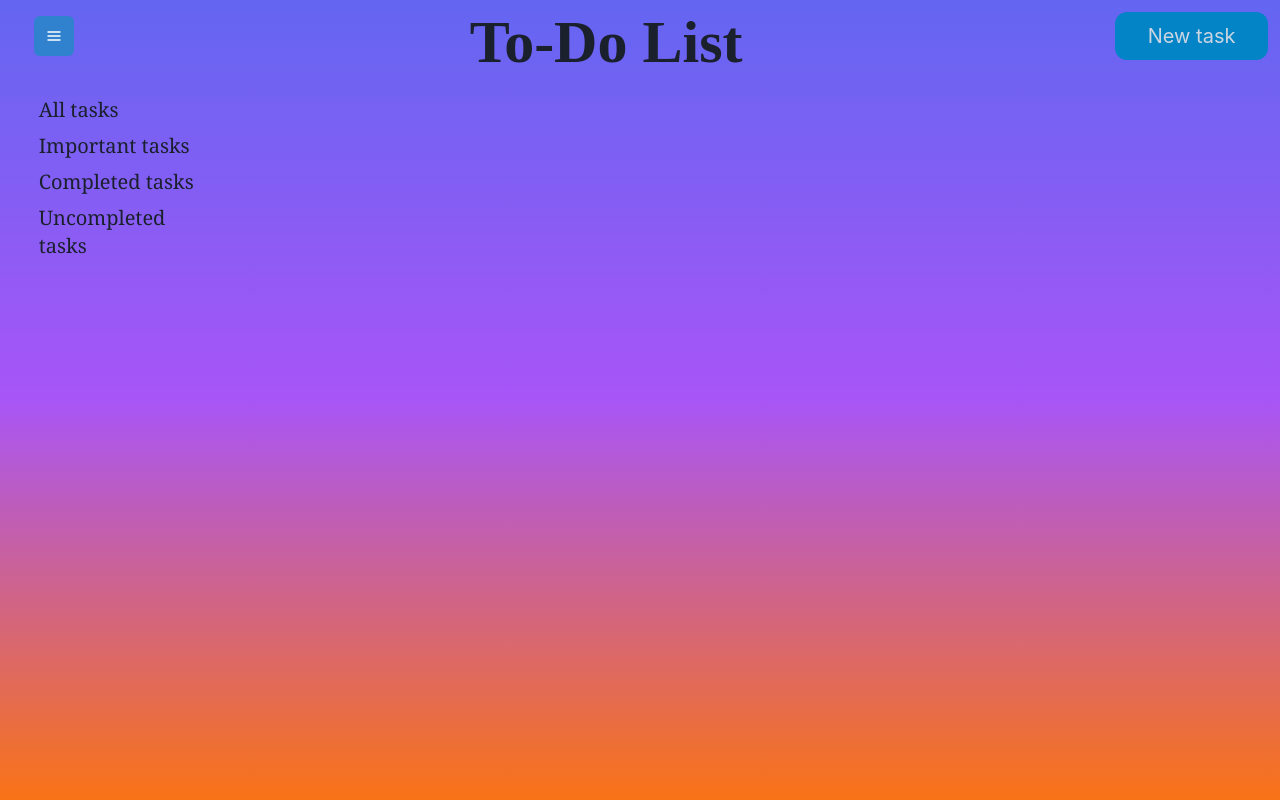
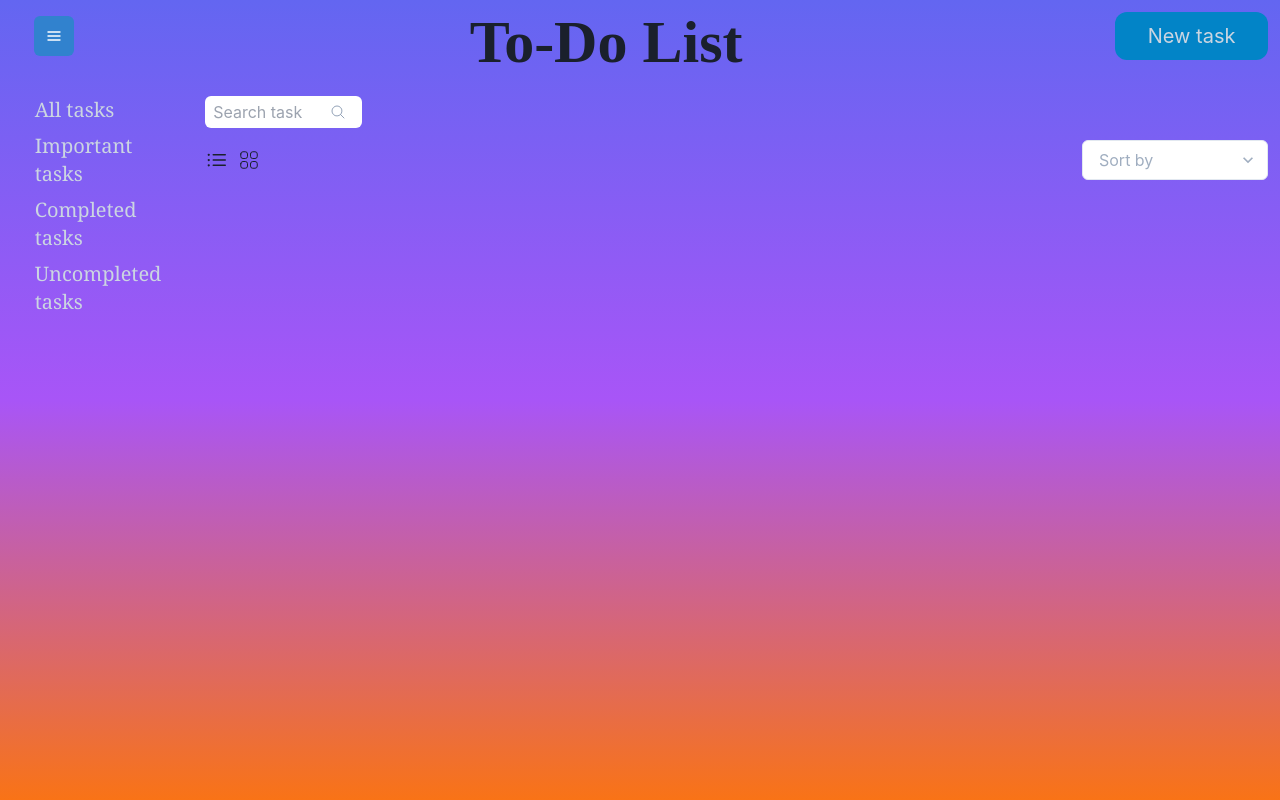
Before and after one commit to ArthurChemov/todo_app_react, a React (Create React App) app: page / in a window 1280 px wide. Built offline with nearby package versions, Linux system fonts and the light colour scheme.

Commit message:
Update sidebar

```diff
--- a/src/components/menu/Header.tsx
+++ b/src/components/menu/Header.tsx
@@ -12,9 +12,9 @@ function Header() {
                 To-Do List
             </Flex>
             <button className='rounded-xl text-slate-300 bg-sky-600 hover:bg-sky-700 mt-3 mr-3
-                small:h-12 small:w-28 small:text-xs
-                medium:h-18 medium:w-36 medium:text-base
-                large:h-18 large:w-48 large:text-xl'
+                small:h-12 md:h-18 lg:h-18
+                small:w-28 md:w-36 lg:w-48
+                small:text-xs md:text-base lg:text-xl'
             >
                 New task
             </button>
--- a/src/components/menu/Sidebar.tsx
+++ b/src/components/menu/Sidebar.tsx
@@ -1,17 +1,16 @@
-import { Flex, Box } from "@chakra-ui/react";
+import { Flex, Box, Select } from "@chakra-ui/react";
 import { NavLink } from 'react-router-dom';
 import { links } from './Links';
 
 function Sidebar() {
     return (
         <Flex className=' h-full w-full fixed items-start flex-row'>
-            <Flex className='w-1/6 items-center flex-col font-serif pt-6 ml-3'
-            >
+            <Flex className='w-1/6 items-center flex-col font-serif pt-6 ml-3'>
                 {links.map((item, index) => {
                     return (
-                        <nav key={index} className='mb-2 hover:text-red-500 hover:border-4 hover:border-transparent hover:border-r-red-500
-                        small:text-xs medium:text-base large:text-xl
-                        small:w-full  medium:w-full    large:w-3/4'>
+                        <nav key={index} className='mb-2 hover:text-red-500 hover:border-4 hover:border-transparent hover:border-r-red-500 text-slate-300
+                        small:text-xs md:text-base lg:text-xl
+                        small:w-full  md:w-full    lg:w-3/4'>
                         <NavLink to={item.path}>
                             <span>{item.name}</span>
                         </NavLink>
@@ -19,6 +18,40 @@ function Sidebar() {
                     );
                 })}
             </Flex>
+            <Flex className=" w-full flex-col">
+                <Box className="small:w-full md:w-1/4 lg:w-1/6">
+                    <form className=" relative pt-6 mx-3" autoComplete="off">
+                        <label htmlFor="search" className="sr-only"></label>
+                        <input type="search" id="search" placeholder="Search task" className=" small: w-full h-8 md:max-w-xs rounded-md inputStyles pl-2"/>
+                        <svg xmlns="http://www.w3.org/2000/svg" fill="none" viewBox="0 0 24 24" strokeWidth="1.5" stroke="currentColor" className="absolute small:w-3 small:top-9 md:w-4 md:top-8 right-4 text-slate-400">
+                            <path strokeLinecap="round" strokeLinejoin="round" d="M21 21l-5.197-5.197m0 0A7.5 7.5 0 105.196 5.196a7.5 7.5 0 0010.607 10.607z"></path>
+                        </svg>
+                    </form>
+                </Box>
+                <Flex className=" mt-3 flex-row justify-between">
+                    <Flex className=" ml-3 gap-2 items-center">
+                        <button title="view in list" className=" w-6 h-6">
+                            <svg xmlns="http://www.w3.org/2000/svg" fill="none" strokeWidth="1.5" stroke="currentColor" className=" w-6 h-6 hover:text-sky-600">
+                                <path strokeLinecap="round" strokeLinejoin="round" d="M8.25 6.75h12M8.25 12h12m-12 5.25h12M3.75 6.75h.007v.008H3.75V6.75zm.375 0a.375.375 0 11-.75 0 .375.375 0 01.75 0zM3.75 12h.007v.008H3.75V12zm.375 0a.375.375 0 11-.75 0 .375.375 0 01.75 0zm-.375 5.25h.007v.008H3.75v-.008zm.375 0a.375.375 0 11-.75 0 .375.375 0 01.75 0z"></path>
+                            </svg>
+                        </button>
+                        <button title="view in grid" className=" w-6 h-6">
+                            <svg xmlns="http://www.w3.org/2000/svg" fill="none" strokeWidth="{1.5}" stroke="currentColor" className=" w-6 h-6 hover:text-sky-600">
+                                <path strokeLinecap="round" strokeLinejoin="round" d="M3.75 6A2.25 2.25 0 016 3.75h2.25A2.25 2.25 0 0110.5 6v2.25a2.25 2.25 0 01-2.25 2.25H6a2.25 2.25 0 01-2.25-2.25V6zM3.75 15.75A2.25 2.25 0 016 13.5h2.25a2.25 2.25 0 012.25 2.25V18a2.25 2.25 0 01-2.25 2.25H6A2.25 2.25 0 013.75 18v-2.25zM13.5 6a2.25 2.25 0 012.25-2.25H18A2.25 2.25 0 0120.25 6v2.25A2.25 2.25 0 0118 10.5h-2.25a2.25 2.25 0 01-2.25-2.25V6zM13.5 15.75a2.25 2.25 0 012.25-2.25H18a2.25 2.25 0 012.25 2.25V18A2.25 2.25 0 0118 20.25h-2.25A2.25 2.25 0 0113.5 18v-2.25z"></path>
+                            </svg>
+                        </button>
+                    </Flex>
+                    <Flex className=" mr-3">
+                        <Select backgroundColor='white' color='#A0AEC0' className="ml-auto inputStyles">
+                            <option value="" hidden>Sort by</option>
+                            <option value="min-date" className="bg-slate-100 dark:bg-slate-800">Earlier first</option>
+                            <option value="max-date" className="bg-slate-100 dark:bg-slate-800">Later first</option>
+                            <option value="completed-first" className="bg-slate-100 dark:bg-slate-800">Completed first</option>
+                            <option value="uncompleted-first" className="bg-slate-100 dark:bg-slate-800">Uncompleted first</option>
+                        </Select>
+                    </Flex>
+                </Flex>
+            </Flex>
         </Flex>
     );
 }
--- a/tailwind.config.js
+++ b/tailwind.config.js
@@ -7,9 +7,10 @@ module.exports = {
         losAngeles: 'Brush Script MT, cursive'
       },
       screens:{
-        small: '480px',
-        medium: '860px',
-        large: '1280px'
+        small: '480px'
+      },
+      height:{
+        hbody: '100%-72px'
       }
     },
   },
```
Also changed, not shown: 1 other file (tests, documents, lock files or other folders).
